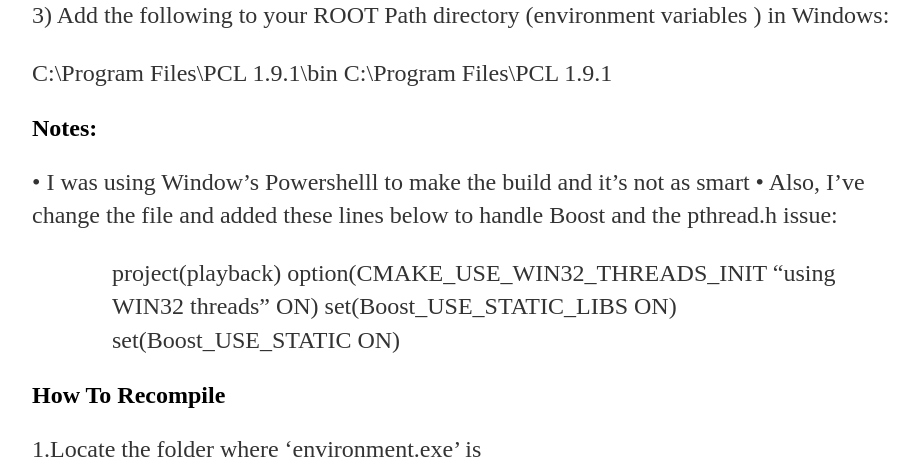
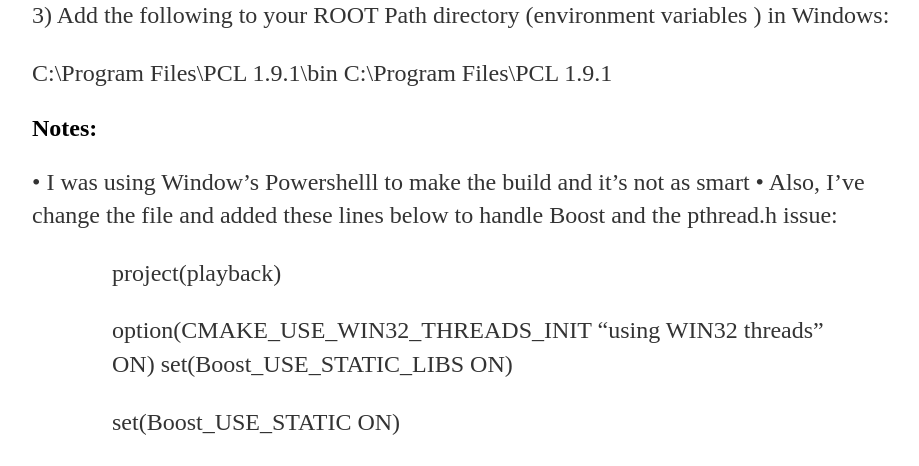
Before and after one commit to lcipolina/lcipolina.github.io, a Jekyll site: the page built from _posts/2020-01-09-Udacity-SFND-installation.md, in a window 1280 px wide and 900 px high, scrolled down 1475 px, cut to the strip 0-466 px from the top of the window. Shown: the whole strip, without its empty margins (160-1079 px from the left). Built offline with Jekyll 4.4.1, drawn with Linux system fonts in a browser that asks for light colours; part of the change alters nothing that is shown.

```diff
--- a/_posts/2020-01-09-Udacity-SFND-installation.md
+++ b/_posts/2020-01-09-Udacity-SFND-installation.md
@@ -22,6 +22,8 @@ The idea is to build the CMAKE file using Visual Studio directly. To do so, the
 
 <img src="https://github.com/lcipolina/lcipolina.github.io/tree/master/_posts/pictures/2020-02-09/pic1.PNG" alt="">
 
+[logo]: https://github.com/lcipolina/lcipolina.github.io/tree/master/_posts/pictures/2020-02-09/pic1.png "Logo Title Text 2"
+
 <img src="https://github.com/lcipolina/lcipolina.github.io/tree/master/_posts/pictures/2020-02-09/pic2.PNG" alt="">
 
 3) Add the following to your ROOT Path directory (environment variables ) in Windows:
@@ -33,7 +35,9 @@ C:\Program Files\PCL 1.9.1\bin C:\Program Files\PCL 1.9.1
 •  Also, I've change the file and added these lines below to handle Boost and the pthread.h issue:
 
 >>  project(playback)
+
 >>  option(CMAKE_USE_WIN32_THREADS_INIT "using WIN32 threads" ON) set(Boost_USE_STATIC_LIBS ON)
+
 >>  set(Boost_USE_STATIC ON)
 
 
```
